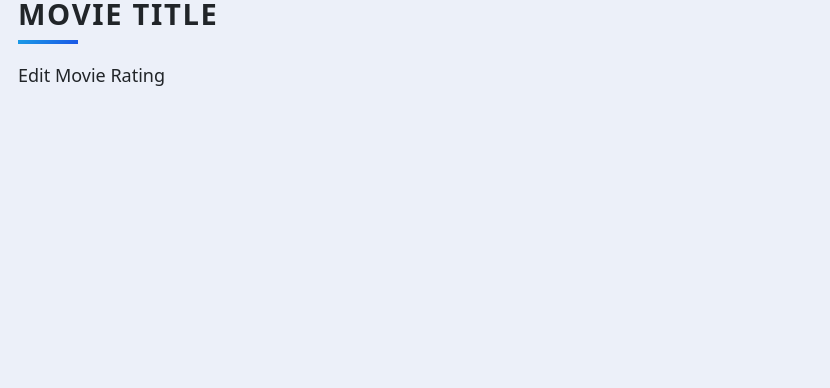
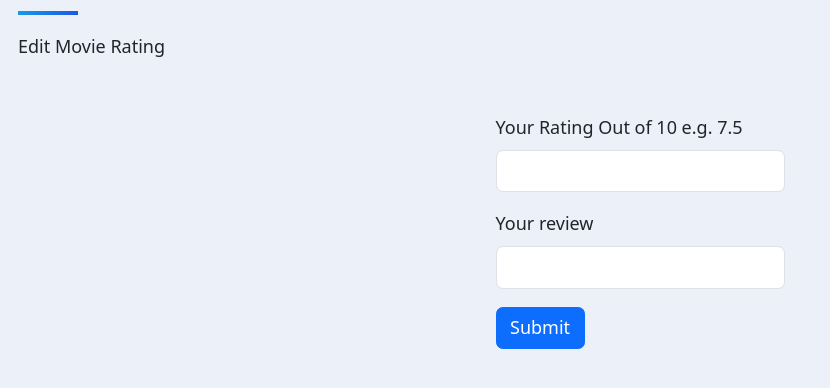
Before and after one commit to Rishil96/python-web-dev-projects, a Flask app: template templates/edit.html in a window 1280 px wide. Shown: the top 388 px of the page, without its empty margins (0-830 px from the left). Run offline with Flask 3, Linux system fonts and the light colour scheme; the template is opened without the code that fills it: values that come from a table or form of the project are taken from there, others are empty; some libraries are stand-ins or nearby versions.

Commit message:
Add : Logic to edit movie rating and review

```diff
--- a/main.py
+++ b/main.py
@@ -5,7 +5,7 @@ from flask_sqlalchemy import SQLAlchemy
 from sqlalchemy.orm import DeclarativeBase, Mapped, mapped_column
 from sqlalchemy import Integer, String, Float
 from flask_wtf import FlaskForm
-from wtforms import StringField, SubmitField
+from wtforms import StringField, SubmitField, FloatField
 from wtforms.validators import DataRequired
 import requests
 
@@ -42,6 +42,13 @@ class Movie(db.Model):
 
 with app.app_context():
     db.create_all()
+
+
+# Rate movie form
+class RateMovieForm(FlaskForm):
+    rating = FloatField(label="Your Rating Out of 10 e.g. 7.5", validators=[DataRequired()])
+    review = StringField(label="Your review", validators=[DataRequired()])
+    submit = SubmitField(label="Submit")
 
 
 # Logic to add a new movie comment after using once
@@ -85,5 +92,20 @@ def home():
     return render_template("index.html", movies=all_movies)
 
 
+@app.route("/edit", methods=["GET", "POST"])
+def rate_movie():
+    edit_form = RateMovieForm()
+    movie_id = request.args.get("id")
+    movie = db.get_or_404(Movie, movie_id)
+
+    if edit_form.validate_on_submit():
+        movie.rating = float(edit_form.rating.data)
+        movie.review = edit_form.review.data
+        db.session.commit()
+        return redirect("/")
+
+    return render_template("edit.html", movie=movie, form=edit_form)
+
+
 if __name__ == '__main__':
     app.run(debug=True)
--- a/templates/edit.html
+++ b/templates/edit.html
@@ -1,10 +1,12 @@
 {% extends 'base.html' %}
-
+{% from 'bootstrap5/form.html' import render_form %}
 {% block title %}Edit Movies{% endblock %}
 
 {% block content %}
 <div class="content">
-  <h1 class="heading">Movie Title</h1>
-    <p class="description">Edit Movie Rating</p>
-  </div>
+  <h1 class="heading">{{ movie.title }}</h1>
+  <p class="description">Edit Movie Rating</p>
+  {{ render_form(form, novalidate=True) }}
+
+</div>
 {% endblock %}
--- a/templates/index.html
+++ b/templates/index.html
@@ -24,7 +24,7 @@
             {{ movie.description }}
         </p>
 
-        <a href="#" class="button">Update</a>
+        <a href="{{ url_for('rate_movie', id=movie.id) }}" class="button">Update</a>
         <a href="#" class="button delete-button">Delete</a>
 
       </div>
```
